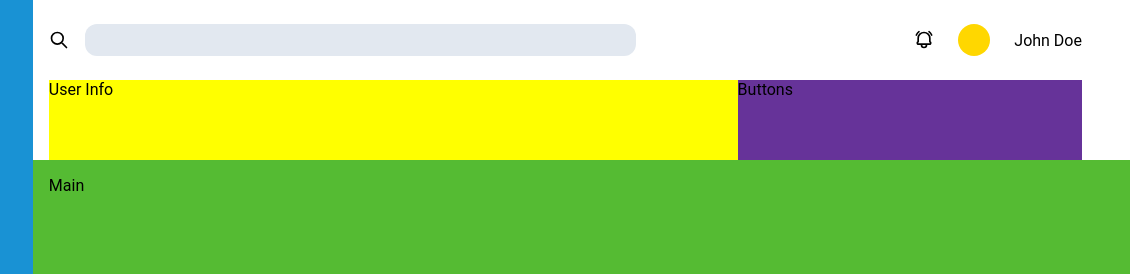
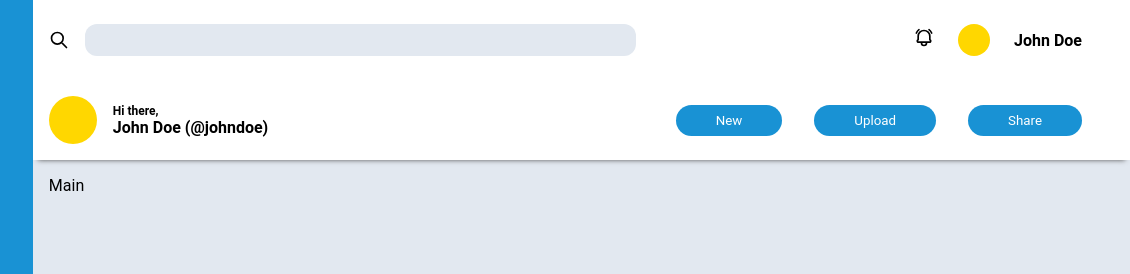
Before and after one commit to keyfeula/admin-dashboard, a plain HTML site: page index.html in a window 1280 px wide. Shown: the top 274 px of the page, 150-1280 px from the left. Drawn offline with Linux system fonts and the light colour scheme.

Commit message:
Complete header section
Add layout for user info and buttons sections of header, as well as styling - box shadow, gap, etc

```diff
--- a/index.html
+++ b/index.html
@@ -78,16 +78,26 @@
                         <input type="search" name="search" id="searchbar">
                     </div>
                     <div class="right-section">
-                        <img src="./assets/bell-icon.svg" alt="bell-icon">
-                        <div class="profile-pic"></div>
+                        <a href=""><img src="./assets/bell-icon.svg" alt="bell-icon"></a>
+                        <div class="profile-pic">
+
+                        </div>
                         John Doe
                     </div>
                 </div>
                 <div class="user-info">
-                    User Info
+                    <div class="profile-pic">
+
+                    </div>
+                    <div class="user-text">
+                        <p>Hi there,</p>
+                        <p>John Doe (@johndoe)</p>
+                    </div>
                 </div>
                 <div class="buttons">
-                    Buttons
+                    <button><a href="">New</a></button>
+                    <button><a href="">Upload</a></button>
+                    <button><a href="">Share</a></button>
                 </div>
             </div>
             <div class="main-content">
--- a/style.css
+++ b/style.css
@@ -77,18 +77,12 @@ a {
     grid-template-columns: 2fr 1fr;
     grid-template-rows: 1fr 1fr;
     padding: 0 3rem 0 1rem;
+    box-shadow: 0 5px 5px -5px #535353;
+    z-index: 1;
 }
 
 .header .searchbar {
     grid-area: 1 / 1 / 2 / 3;
-}
-
-.header .user-info {
-    background: yellow;
-}
-
-.header .buttons {
-    background: rebeccapurple;
 }
 
 .searchbar {
@@ -119,6 +113,7 @@ a {
     align-items: center;
     justify-content: flex-end;
     gap: 1.5rem;
+    font-weight: 700;
 }
 
 .searchbar .profile-pic {
@@ -127,3 +122,49 @@ a {
     width: 2rem;
     height: 2rem;
 }
+
+.user-info {
+    display: flex;
+    align-items: center;
+    gap: 1rem;
+}
+
+.user-info .user-text {
+    font-weight: 700;
+}
+
+.user-text p:first-child {
+    font-size: 0.75rem;
+}
+
+.user-info .profile-pic {
+    border-radius: 100%;
+    background: gold;
+    width: 3rem;
+    height: 3rem;
+}
+
+.buttons {
+    display: flex;
+    align-items: center;
+    justify-content: flex-end;
+    gap: 2rem;
+}
+
+.buttons button {
+    border-radius: 2rem;
+    padding: 0.5rem 1rem;
+    border: none;
+    background: var(--light-blue);
+    color: #ffffff;
+}
+
+.buttons a {
+    text-decoration: none;
+    color: #ffffff;
+    padding: 0.5rem 1.5rem;
+}
+
+.main-content {
+    background: var(--light-grey);
+}
```
